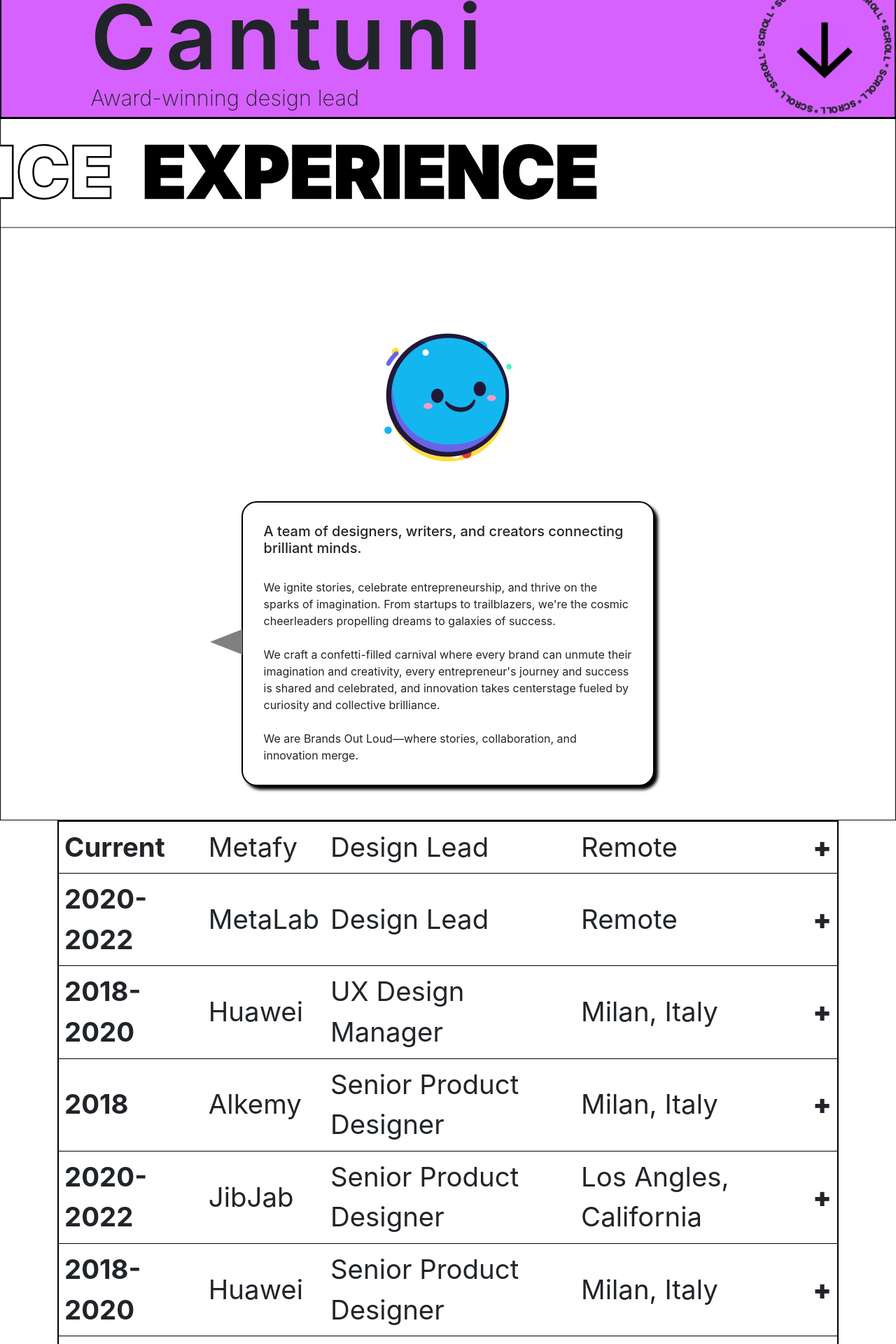
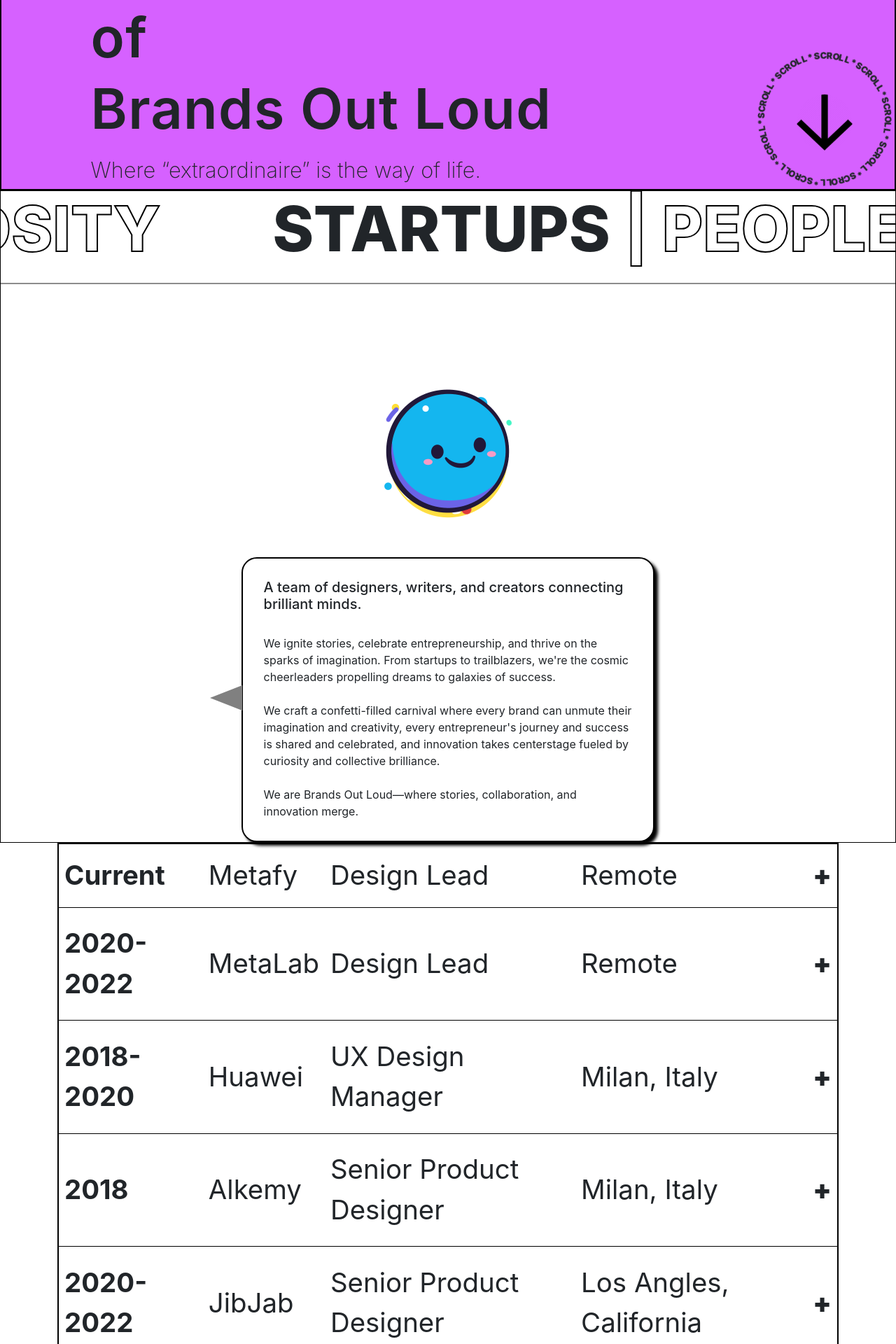
Before and after one commit to arunchoudhary1999/ionink_work_171023, a React (Create React App) app: page /home in a window 1280 px wide. Shown: the part 480-2400 px from the top of the page at 70% size. Built offline with nearby package versions, Linux system fonts and the light colour scheme.

Commit message:
teen commit

```diff
--- a/src/components/Award.css
+++ b/src/components/Award.css
@@ -2,7 +2,6 @@
     height: 200px;
     width: 300px;
 }
-
 
 .award-part-1 {
     /* width: 0%; */
@@ -52,8 +51,8 @@
     .awardHeadingTop {
         padding: 0 !important;
         margin: 0 auto !important;
-        font-size: 18vw !important;
-        font-weight: 600 !important;
+        font-size: 8vw !important;
+        font-weight: 700 !important;
     }
 
     .table-award {
--- a/src/components/Experience.css
+++ b/src/components/Experience.css
@@ -1,27 +1,27 @@
-.experienceH1Tag {
+/* .experienceH1Tag {
     color: #fff !important;
     -webkit-text-stroke: 0.2vw #000;
-}
+} */
 
-.experienceH1InnerTag {
+/* .experienceH1InnerTag {
     font-size: 8vw;
     font-weight: 900;
     color: #000;
-}
+} */
 
-.airplaneContainer02 {
+/* .airplaneContainer02 {
     overflow: hidden;
     animation: bg-color 5s infinite;
     width: 99.9%;
     height: 92.1%;
-}
+} */
 
-.airplane02 {
+/* .airplane02 {
     position: relative;
     width: 20%;
     left: -100%;
     animation: fly02 10s linear infinite;
-}
+} */
 
 /* @keyframes bg-color {
     0% {
@@ -77,6 +77,39 @@
     border: 2px solid black;
     min-height: 740px;
     margin: 0;
+}
+
+.text-wrapper {
+    display: flex;
+    justify-content: flex-start;
+    align-items: center;
+    overflow: hidden;
+}
+
+.text-wrapper h1 {
+    font-size: 7vw;
+    text-transform: uppercase;
+    white-space: nowrap;
+    padding: 0 5rem;
+    font-weight: 800;
+    /* margin-top: 10px; */
+    animation: move-all 8s linear infinite;
+}
+
+.text-wrapper-stoke {
+    color: transparent;
+    -webkit-text-stroke-width: 2px;
+    -webkit-text-stroke-color: #000;
+}
+
+@keyframes move-all {
+    0% {
+        transform: translateX(0);
+    }
+
+    100% {
+        transform: translateX(-100%);
+    }
 }
 
 @media screen and (max-width: 768px) {
@@ -144,16 +177,34 @@
         border-bottom: 52px solid grey !important;
     }
 
+    .text-wrapper {
+        margin-top: 4px !important;
+        padding-top: 10px !important;
+        margin-bottom: -10px;
+    }
+
+    .text-wrapper h1 {
+        padding: 0 2rem;
+        /* margin-top: 10px; */
+    }
+
+    .text-wrapper-stoke {
+        -webkit-text-stroke-width: 1.2px;
+    }
+
+    .experienceSlider {
+        margin-bottom: 50px;
+    }
 }
 
-.experienceH1InnerTag {
+/* .experienceH1InnerTag {
     margin: 0 !important;
 
-}
+} */
 
-.experienceH1Tag {
+/* .experienceH1Tag {
     padding-top: 15px;
-}
+} */
 
 .c {
     display: flex;
--- a/src/components/Experience.jsx
+++ b/src/components/Experience.jsx
@@ -6,8 +6,8 @@
   return (
     <>
       <div style={{ border: "1px solid black", height: "100%" }}>
-        <div className="fluid-container mb-5 experienceSlider">
-          <div className="row airplaneContainer02" style={{ width: "100%" }}>
+        <div className="fluid-container experienceSlider">
+          {/* <div className="row airplaneContainer02" style={{ width: "100%" }}>
             <div className="col-12 airplane02" style={{ textAlign: "center" }}>
               <h1
                 style={{
@@ -20,14 +20,24 @@
                 className="experienceH1Tag"
                 data-text="Experience"
               >
-                EXPER<span>IENCE&nbsp;&nbsp;</span>
-                <h1 className="experienceH1InnerTag">
-                  EXPER
-                  <span>IENCE</span>
-                </h1>
+                STARTUPS&nbsp;
+                <h1 className="experienceH1InnerTag">PEOPLE&nbsp;</h1>
+                INNOVATION&nbsp;
+                <h1 className="experienceH1InnerTag">CURIOSITY</h1>
               </h1>
             </div>
+          </div> */}
+          <div className="text-wrapper">
+            <h1>
+              Startups <span className="text-wrapper-stoke">| People</span> |
+              Innovation <span className="text-wrapper-stoke">| Curiosity</span>
+            </h1>
+            <h1>
+              Startups <span className="text-wrapper-stoke">| People</span> |
+              Innovation <span className="text-wrapper-stoke">| Curiosity</span>
+            </h1>
           </div>
+
           <hr style={{ border: "1px solid black" }} />
           <hr style={{ border: "1px solid black", marginTop: "-18px" }} />
           <div
--- a/src/components/Experience1.jsx
+++ b/src/components/Experience1.jsx
@@ -21,9 +21,9 @@
       company: "Metafy",
       title: "Design Lead",
       location: "Remote",
-      content:
-        "★ Designing an educational platform for gamers from gamers, with particular focus on the content streaming features.",
-      content01: "★ Leading a distributed team of designers.1",
+      content: "★ Magazines",
+      content01:
+        "★ Our magazine unveils the journeys of daring dreamers who transformed ideas into legends. Stories that inspire, empower, and redefine success.",
     },
     {
       id: 2,
@@ -31,17 +31,9 @@
       company: "MetaLab",
       title: "Design Lead",
       location: "Remote",
-      content:
-        "★ Leading design teams during the creation of digital experiences for startups and industry leaders.",
-      content01: "★ Estimating team efforts and roadmaps.",
-      content02:
-        "★ Coordinating design team efforts with Research and Engineering teams.",
-      content03:
-        "★ Supporting the Research team in shaping testing and interviews and summarizing findings to clients.",
-      content04:
-        "★ Presenting design solutions to clients, articulating the team's decisions.",
-      content05: "★ Mentoring and coaching product designers.",
-      content06: "★ Interviewing design candidates.",
+      content: "★ Merchandise",
+      content01:
+        "★ Elevate your gifting with our unique merchandise. Get personalised mementoes, creative surprises, and engagement treasures that redefine team bonding.",
     },
     {
       id: 3,
@@ -49,14 +41,9 @@
       company: "Huawei",
       title: "UX Design Manager",
       location: "Milan, Italy",
-      content:
-        "★ Design, concept, envisioning and research for all the digital components of Huawei consumer products on a global level. Including automotive HMI solutions.",
+      content: "★ Get Social",
       content01:
-        "★ Lead designer for Milan's R&D studio in Huawei's efforts in in-car experiences, collaborating remotely and on-site with Shanghai's lab.",
-      content02:
-        "★ R&D for Huawei's new proprietary cross-device operating system 'Harmony'.",
-      content03:
-        "★ Collaborating with Industrial Designers to envision new devices with a holistic software/hardware approach.",
+        "★ Join our dynamic social community, where brands, startups, and visionaries collaborate seamlessly. Foster global connections and influence across platforms.",
     },
     {
       id: 4,
@@ -64,10 +51,9 @@
       company: "Alkemy",
       title: "Senior Product Designer",
       location: "Milan, Italy",
-      content:
-        "★ Design of complex digital products, desktop, and mobile, for big companies pursuing digital transformation processes.",
-      content01: "★ Conducting co-design workshops with clients.",
-      content02: "★ Mentoring junior designers.",
+      content: "★ Upcoming Events, Webinars, and Podcasts",
+      content01:
+        "★ Embark on a journey of intellectual prowess. Uncover insights, challenge norms, and ignite innovation through our immersive events, webinars, and thought-provoking podcasts.",
     },
     {
       id: 5,
@@ -75,32 +61,10 @@
       company: "JibJab",
       title: "Senior Product Designer",
       location: "Los Angles, California",
-      content: "★ Design of digital products for kids.",
+      content: "★ Advertise With Us",
       content01:
-        "★ Mobile video player apps, educational platforms, games, websites.",
-      content02: "★ Team leader for the content team.",
+        "★ Your brand, our canvas. Collaborate to weave compelling narratives, showcasing your essence. Together, let's make waves that create ripples across industries",
     },
-    {
-      id: 6,
-      attendance: "2018-2020",
-      company: "Huawei",
-      title: "Senior Product Designer",
-      location: "Milan, Italy",
-      content:
-        "★ Design of digital products, desktop and mobile for major national and international brands.",
-      content01: "★ Social apps, mobile games, web applications.",
-    },
-    {
-      id: 7,
-      attendance: "2007-2013",
-      company: "Pbcom",
-      title: "Digital Art Director",
-      location: "Genoa, Tlaly",
-      content: "★ Web design.",
-      content01: "★ Digital campaign.",
-      content02: "★ Branding.",
-    },
-    // Add more data as needed
   ];
 
   return (
--- a/src/components/Home.css
+++ b/src/components/Home.css
@@ -94,7 +94,7 @@
     }
 
     .homeBolText {
-        font-size: 40vw !important;
+        font-size: 33vw !important;
         text-align: center;
     }
 
@@ -131,8 +131,9 @@
     }
 
     .homePageParaHeading {
-        font-size: 8vw !important;
+        font-size: 4.8vw !important;
         text-align: start;
+        font-weight: 600 !important;
     }
 
     .homePageParaParagraph {
--- a/src/components/Home.jsx
+++ b/src/components/Home.jsx
@@ -52,7 +52,7 @@
                   data-text="BOL"
                   className="homeBolText homeBolH1"
                 >
-                  BOL
+                  BOL!
                 </h1>
               </div>
               <div
@@ -73,13 +73,13 @@
                     <h1
                       className="homePageParaHeading"
                       style={{
-                        fontSize: "10vw",
+                        fontSize: "6.2vw",
                         fontWeight: "600",
-                        letterSpacing: "1vw",
+                        letterSpacing: "0.1vw",
                         lineHeight: "8vw",
                       }}
                     >
-                      I'm Rubens Cantuni
+                      Step into the cosmos of <br /> Brands Out Loud
                     </h1>
                   </div>
                   <div>
@@ -87,7 +87,7 @@
                       style={{ fontWeight: "200", fontSize: "2.4vw" }}
                       className="homePageParaParagraph"
                     >
-                      Award-winning design lead
+                      Where “extraordinaire” is the way of life.
                     </h1>
                   </div>
                 </div>
```
Also changed, not shown: src/components/Awards.jsx (+16 -71 lines), src/components/Book.jsx (+22 -20 lines), src/components/Work.jsx (+27 -7 lines), src/components/work.css (+97 -2 lines).
